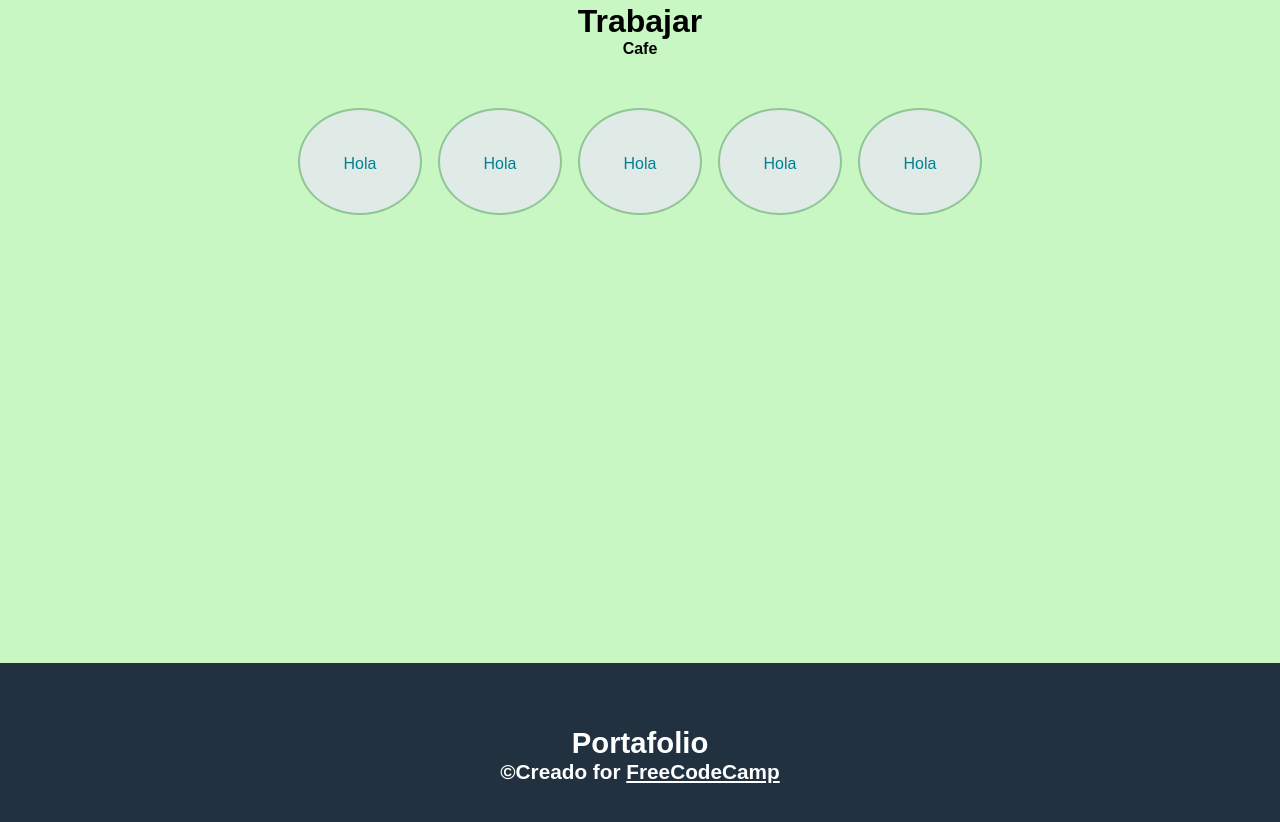
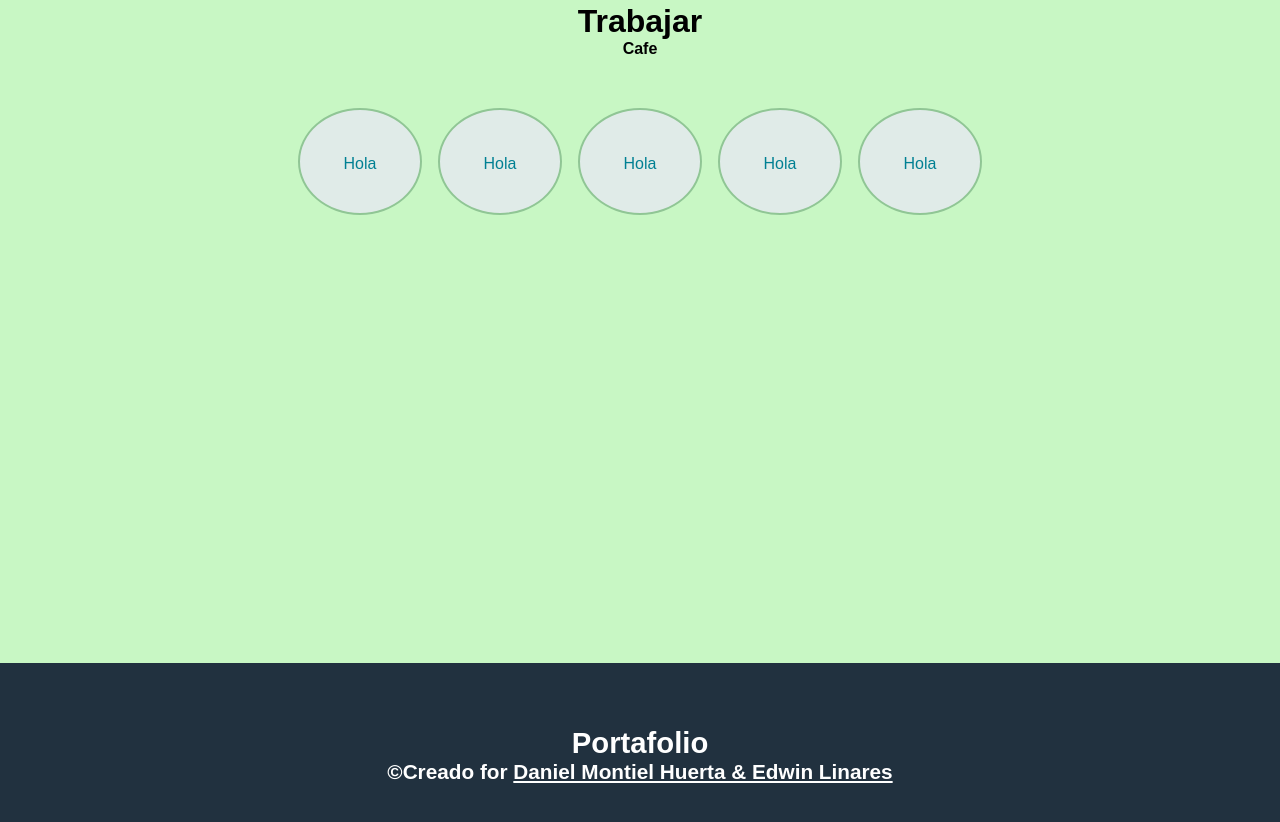
Before and after one commit to edlingao/CodingChallenge2, a plain HTML site: page index.html in a window 1280 px wide. Shown: the part 3697-4519 px from the top of the page. Drawn offline with Linux system fonts and the light colour scheme.

Commit message:
fixed a few bugs

```diff
--- a/index.html
+++ b/index.html
@@ -92,7 +92,7 @@
        <div class="Footer">
            <h3>Portafolio</h3>
 
-           <h5>©Creado for <a class = "Link" href="https://www.freecodecamp.com/">FreeCodeCamp</a></h5>
+           <h5>©Creado for <a class = "Link" href="#">Daniel Montiel Huerta & Edwin Linares</a></h5>
        </div>
 
    </div>
```
